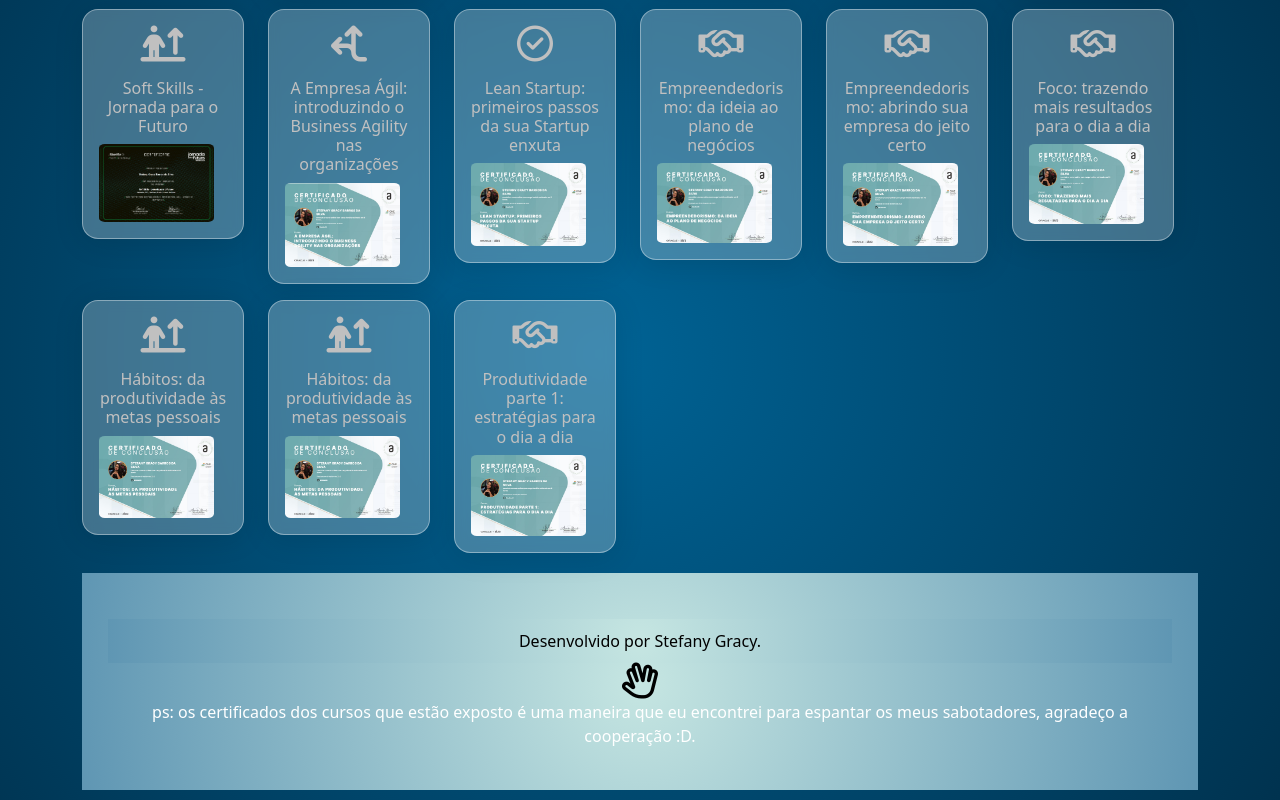
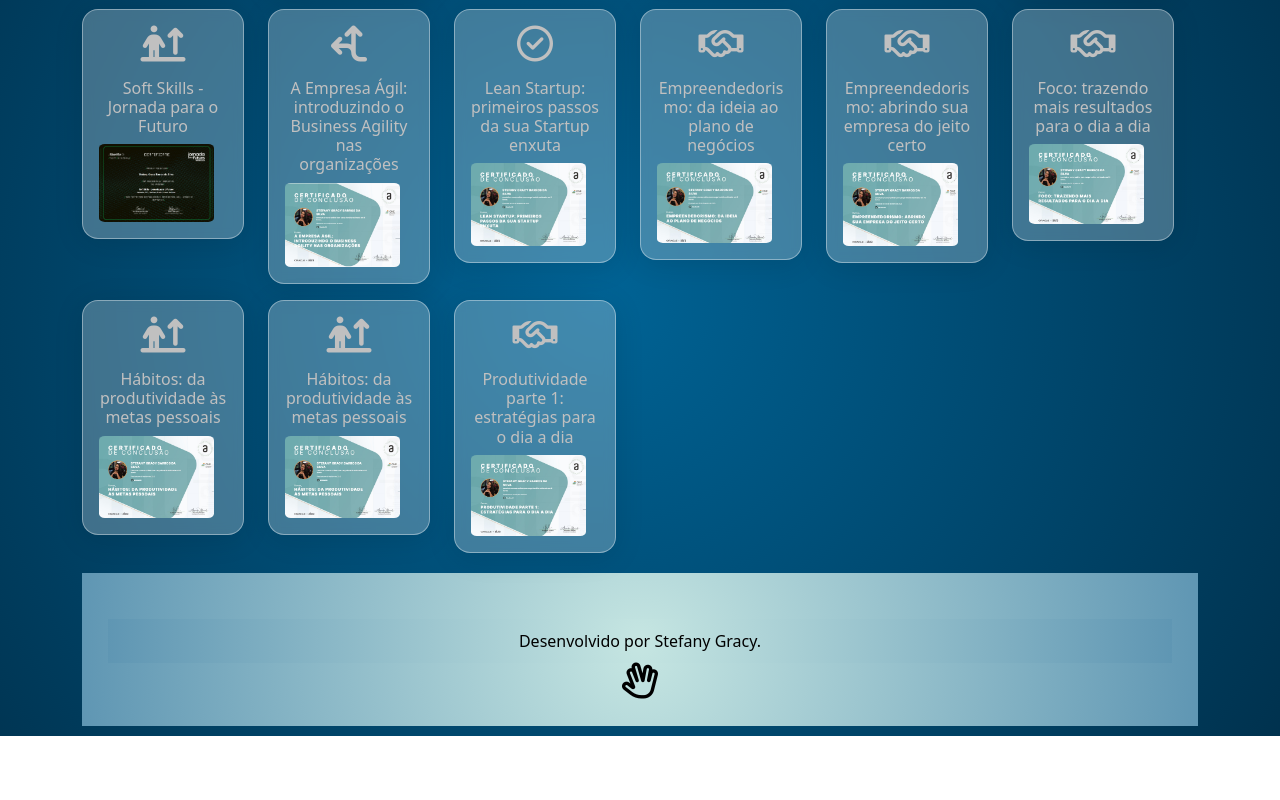
Before and after one commit to Stesilva16/stefanygracy, a plain HTML site: page cursos.html in a window 1280 px wide. Shown: the part 2301-3101 px from the top of the page. After the commit the page ends 3037 px from the top, so only its background shows below. Drawn offline with nearby package versions, Linux system fonts and the light colour scheme.

Commit message:
Update cursos.html

```diff
--- a/cursos.html
+++ b/cursos.html
@@ -515,7 +515,7 @@
 				<div class="text-center p-3"><!--texto desenvolvimento -->
 					<p class="footer"> Desenvolvido por Stefany Gracy.</p>
 					<i class="fa-regular fa-hand-spock servicesIcon3"></i>
-					<p> ps: os certificados dos cursos que estão exposto é uma maneira que eu encontrei para espantar os meus sabotadores, agradeço a cooperação :D.</p>
+
 				</div>
 
 			</footer>
```
